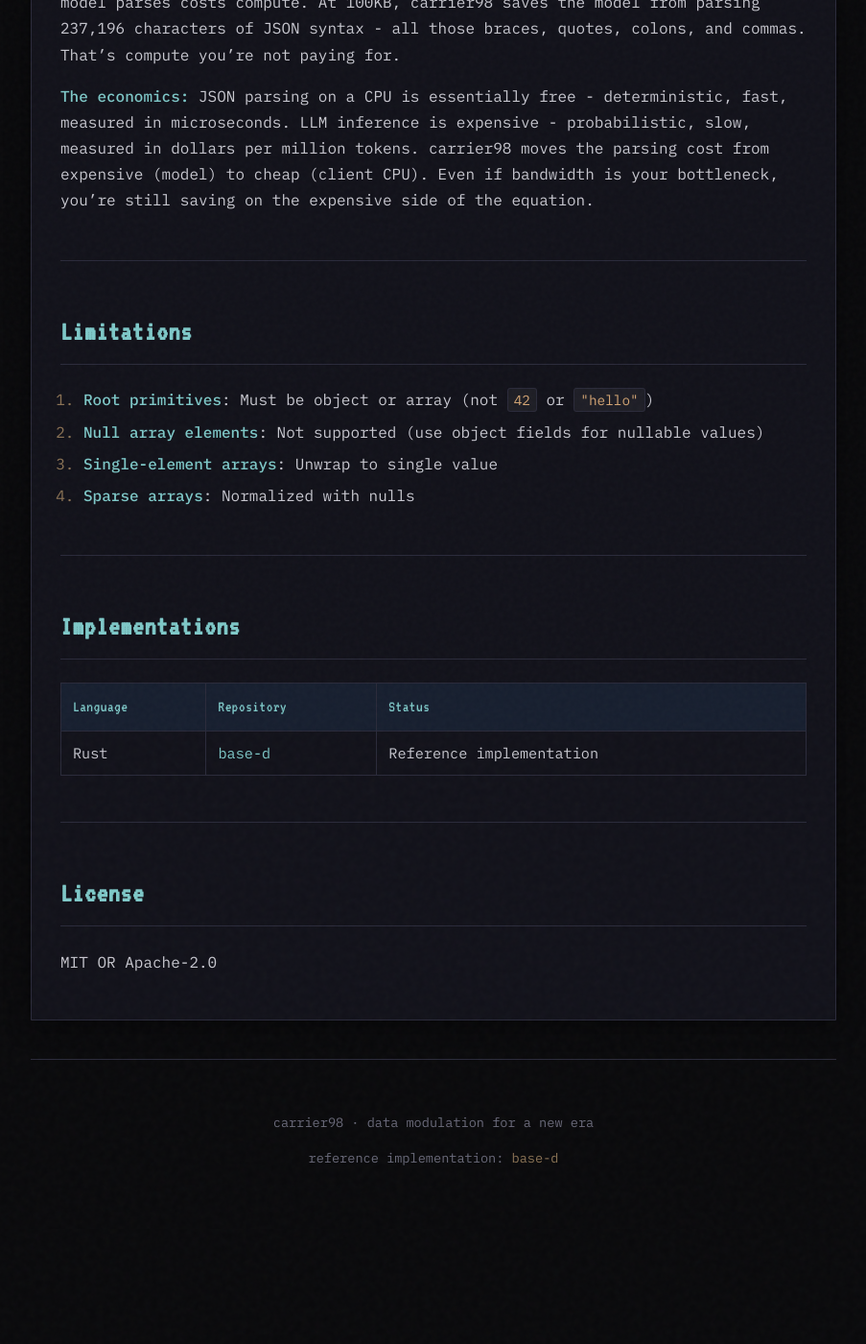
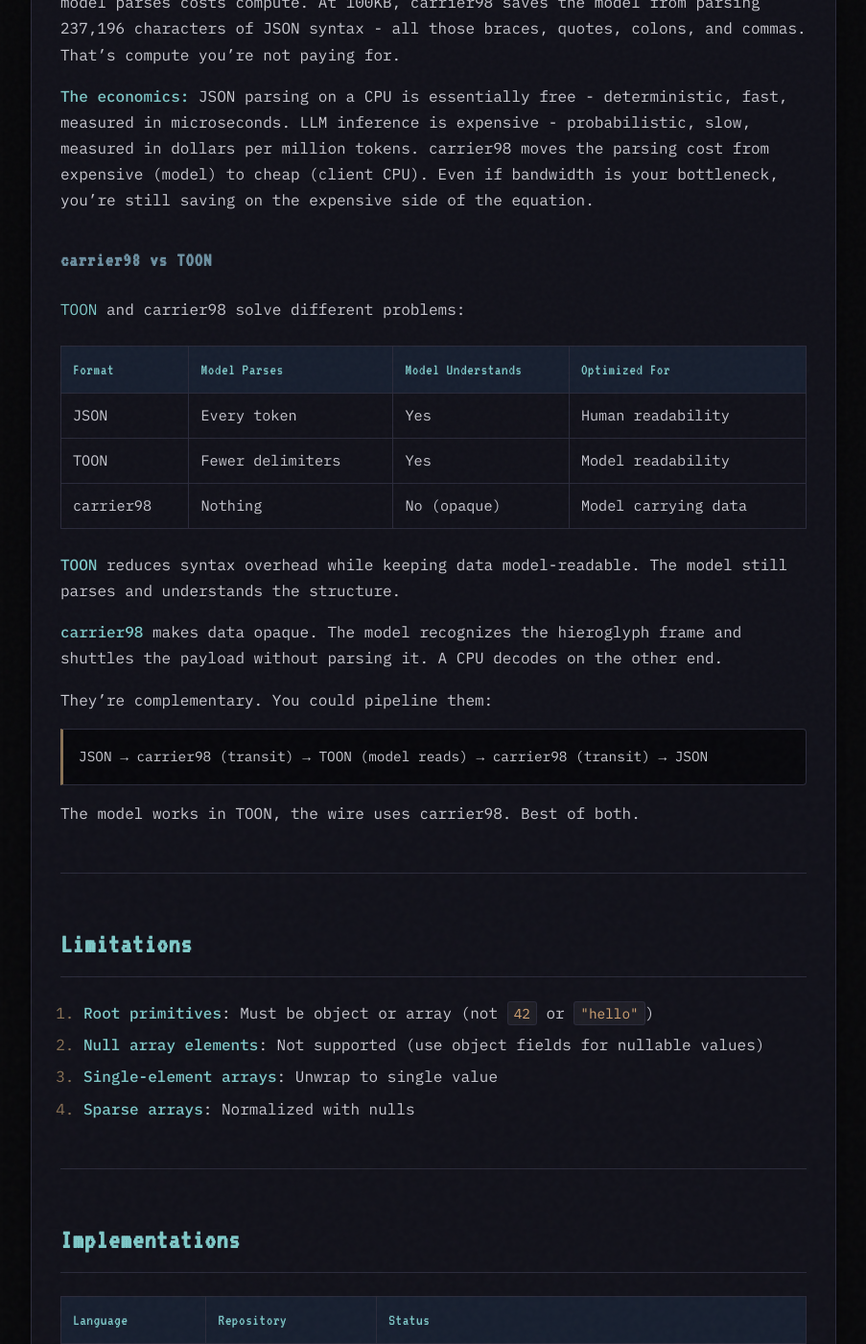
Before and after one commit to coryzibell/carrier98, a Jekyll site: the page built from docs/index.md, in a window 1280 px wide and 1400 px high, scrolled down 7747 px. Shown: the whole window at 96% size, without its empty margins (188-1091 px from the left). Built offline with Jekyll 4.4.1, drawn with Linux system fonts in a browser that asks for light colours; before the commit the page ends 9038 px from its top, so only the background shows below that.

````diff
--- a/docs/index.md
+++ b/docs/index.md
@@ -240,6 +240,28 @@ carrier98 trades bandwidth for context density. The display96 alphabet uses ~3 b
 
 **The economics:** JSON parsing on a CPU is essentially free - deterministic, fast, measured in microseconds. LLM inference is expensive - probabilistic, slow, measured in dollars per million tokens. carrier98 moves the parsing cost from expensive (model) to cheap (client CPU). Even if bandwidth is your bottleneck, you're still saving on the expensive side of the equation.
 
+### carrier98 vs TOON
+
+[TOON](https://github.com/mxdvl/toon) and carrier98 solve different problems:
+
+| Format | Model Parses | Model Understands | Optimized For |
+|--------|--------------|-------------------|---------------|
+| JSON | Every token | Yes | Human readability |
+| TOON | Fewer delimiters | Yes | Model readability |
+| carrier98 | Nothing | No (opaque) | Model carrying data |
+
+**TOON** reduces syntax overhead while keeping data model-readable. The model still parses and understands the structure.
+
+**carrier98** makes data opaque. The model recognizes the hieroglyph frame and shuttles the payload without parsing it. A CPU decodes on the other end.
+
+They're complementary. You could pipeline them:
+
+```
+JSON → carrier98 (transit) → TOON (model reads) → carrier98 (transit) → JSON
+```
+
+The model works in TOON, the wire uses carrier98. Best of both.
+
 ---
 
 ## Limitations
````
